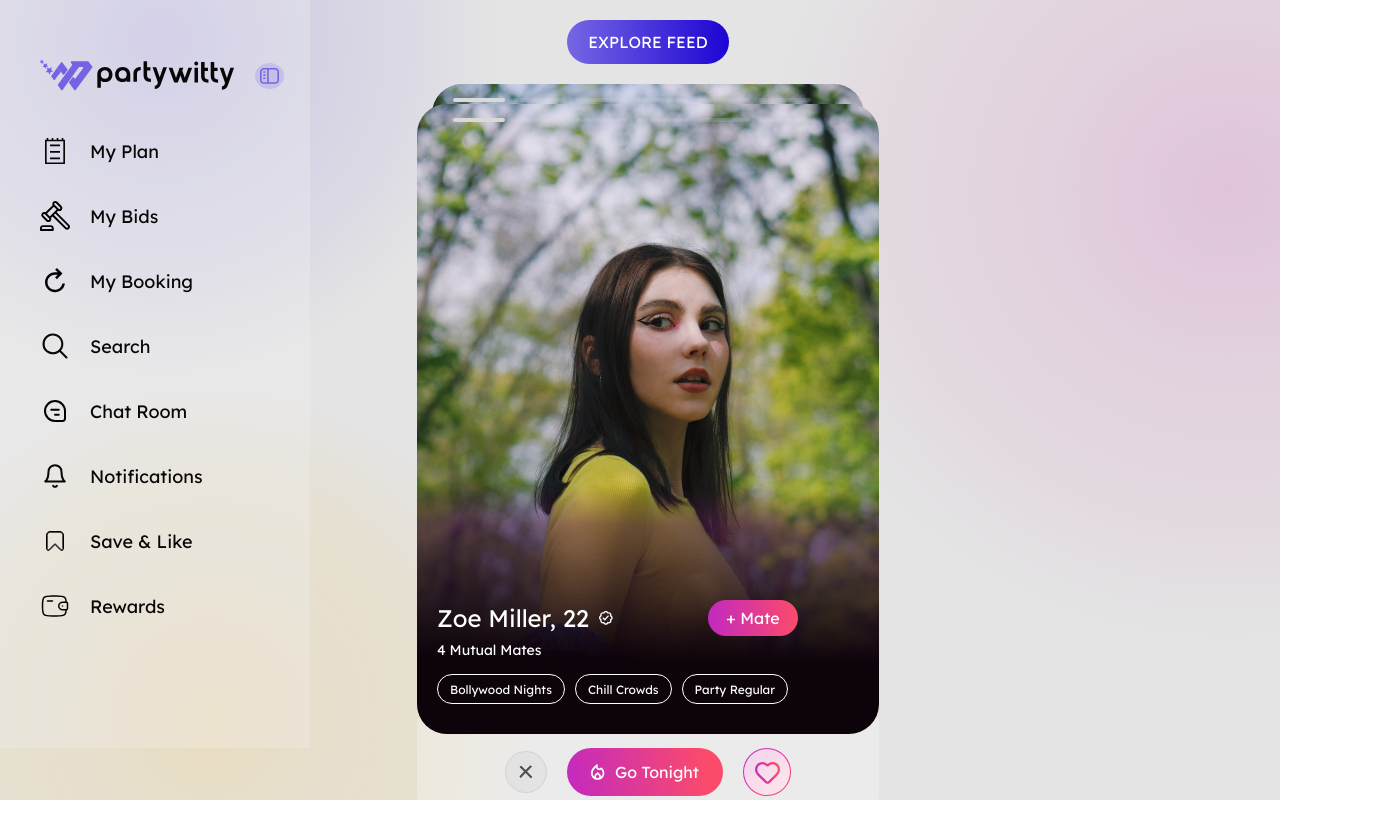
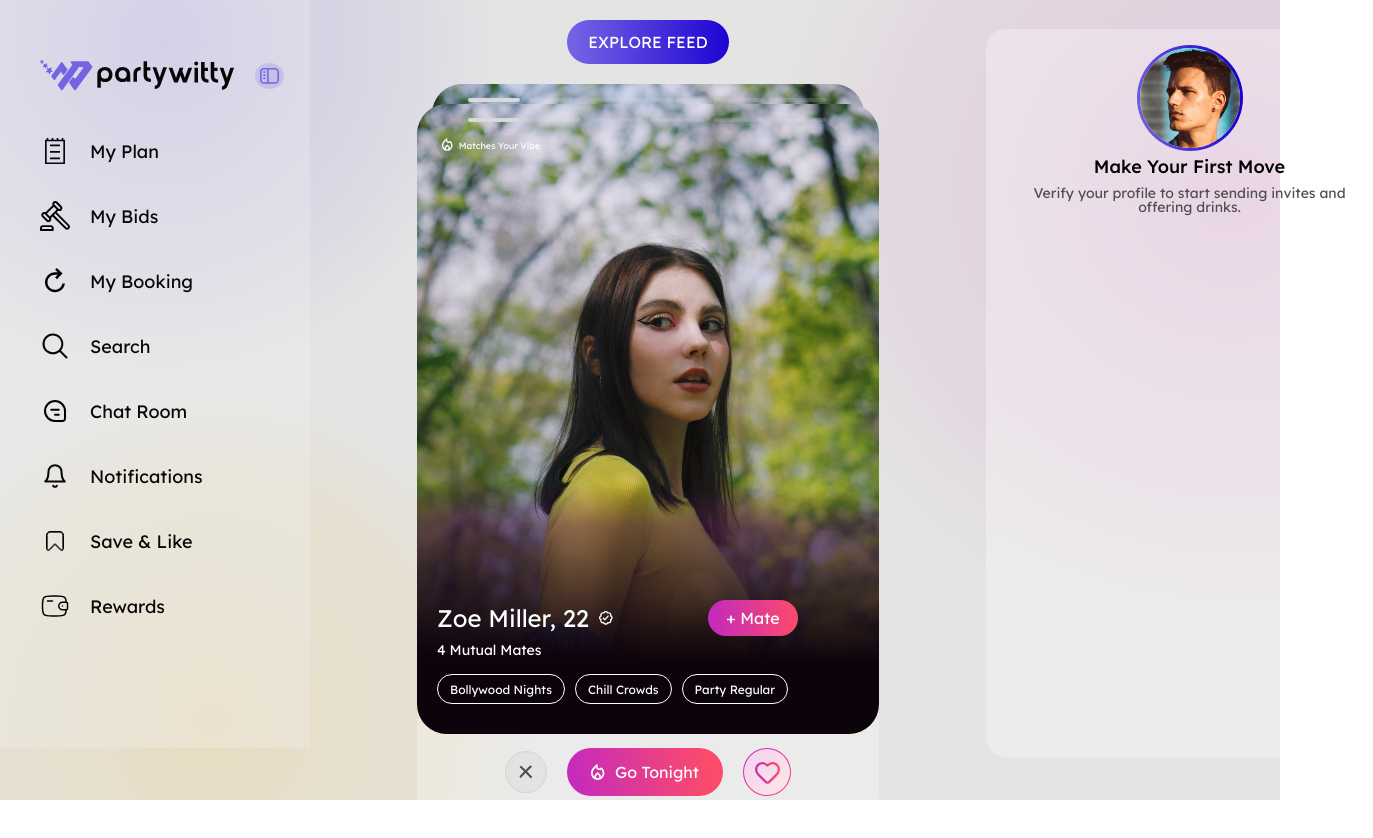
Before and after one commit to ezrablackfish2/React_Test_Project, a React (Vite) app: page / in a window 1280 px wide. Shown: the top 838 px of the page, 1373 px wide, since content can reach past the window. Built offline with nearby package versions, Linux system fonts and the light colour scheme.

Commit message:
right container start

```diff
--- a/src/App.css
+++ b/src/App.css
@@ -145,7 +145,7 @@
 
 
 .tag-box-one-container {
-    left: 36px;
+    left: 51px;
     top: 14px;
     position: absolute;
     display: flex;
@@ -174,7 +174,7 @@
 }
 
 .tag-box-two-container {
-    left: 36px;
+    left: 51px;
     top: 34px;
     position: absolute;
     display: flex;
@@ -200,6 +200,36 @@
     background: #D9D9D933;
     z-index: 4;
     border-radius: 100px;
+}
+
+.top-fire-logo {
+  width: 13px;
+  height: 13px;
+  margin-right: 5px;
+  display: block;
+  object-fit: contain;
+  margin-bottom: 2px;
+}
+
+.match-container {
+  width: 107px;
+  height: 21px;
+  position: absolute;
+  left: 20px;
+  top: 51px;
+  z-index: 5;
+  font-family: Lexend;
+  font-weight: 400;
+  font-size: 9px;
+  line-height: 1;
+  text-transform: capitalize;
+  color: white;
+  backdrop-filter: blur(10px);
+  border-radius: 30px;
+
+  display: flex;
+  align-items: center;
+  justify-content: center;
 }
 
 .feed-image-two {
@@ -396,3 +426,72 @@
   margin-left: 1px;
   margin-top: 3px;
 }
+
+.right-container {
+    width:400px;
+    height: min(90.95vh, 996px);
+    margin-top: 29px;
+    background: #FFFFFF4D;
+    backdrop-filter: (50px);
+    border-radius: 20px;
+}
+
+.top-right-container {
+    position: relaitve;
+    width: 367px;
+    height: 174px;
+    margin-top: 16px;
+    margin-left: 20px;
+    align-items: center;
+    display: flex;
+    justify-content: center;
+    flex-direction: column;
+}
+
+.profile-container {
+    position: inherit;
+    display: block;
+}
+
+.profile-image {
+    width: 100px;
+    height: 100px;
+    border-radius: 50%;
+    border: 3px solid transparent;
+
+  background:
+    linear-gradient(white, white) padding-box,
+    linear-gradient(81.67deg, #7464E4 -0.79%, #1A00D2 89.7%) border-box;
+}
+
+.profile-title {
+    width: 192px;
+    height: 24px;
+    opacity: 1;
+    font-family: Lexend;
+    font-weight: 500;
+    font-style: Medium;
+    font-size: 18px;
+    line-height: 24px;
+    letter-spacing: 0px;
+    text-align: center;
+    vertical-align: middle;
+}
+
+.profile-content {
+    width: 360px;
+    height: 36px;
+    opacity: 1;
+    font-family: Lexend;
+    font-weight: 400;
+    font-style: Regular;
+    font-size: 14px;
+    line-height: 100%;
+    letter-spacing: 0px;
+    text-align: center;
+    vertical-align: middle;
+    margin-top: 7px;
+    color: #4F4F4F;
+
+
+}
--- a/src/App.jsx
+++ b/src/App.jsx
@@ -14,6 +14,7 @@ import tickmark from './assets/tickmark.svg'
 import cross from './assets/cross.svg'
 import heart from './assets/heart.svg'
 import fire from './assets/fire.svg'
+import profile from './assets/profile.png'
 
 function App() {
 
@@ -114,6 +115,8 @@ function App() {
                 <div className='tag-box-one-grey'></div>
                 <div className='tag-box-one-grey'></div>
             </div>
+
+            <div className='match-container'> <img className='top-fire-logo'src={fire} /> <div> Matches Your Vibe</div></div>
             <img src={zoeMiller}
             alt="zoe miller 1"
             className="feed-image-two"/>
@@ -143,6 +146,14 @@ function App() {
             </div>
           </div>
         </div>
+
+        <div className='right-container'>
+            <div className='top-right-container'>
+                <div className='profile-container'> <img className='profile-image' src={profile}/></div>
+                <div className='profile-title'>Make Your First Move</div>
+                 <div className='profile-content'>Verify your profile to start sending invites and offering drinks.</div>
+            </div>
+        </div>
       </div>
     </>
   )
```
Also changed, not shown: src/assets/profile.png (added).
